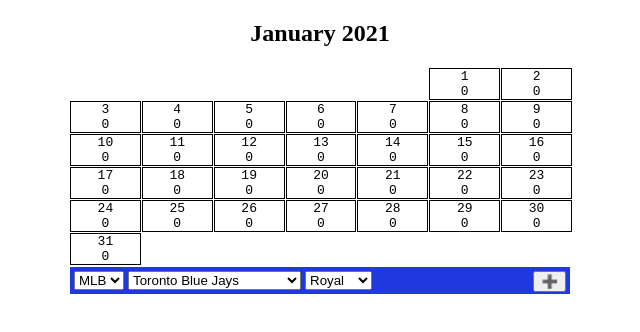
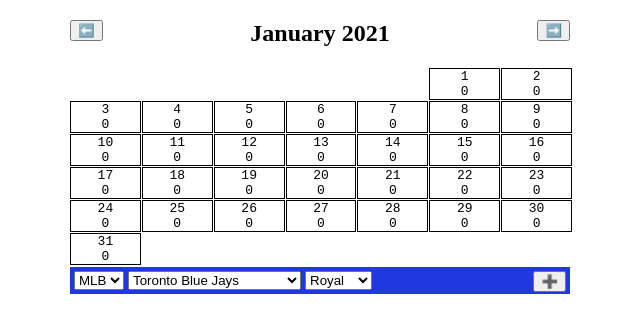
Before and after one commit to jdw1996/sports-schedule, a React (Create React App) app: page / in a window 1280 px wide. Shown: the top 332 px of the page, without its empty margins (320-960 px from the left). Built offline with nearby package versions, Linux system fonts and the light colour scheme.

Commit message:
Allow changing month

```diff
--- a/src/index.css
+++ b/src/index.css
@@ -4,8 +4,14 @@ body {
   text-align: center;
 }
 
-button {
+.next-button,
+.remove-button,
+.add-button {
   float: right;
+}
+
+.previous-button {
+  float: left;
 }
 
 .grid-container {
--- a/src/index.tsx
+++ b/src/index.tsx
@@ -10,6 +10,8 @@ import { LEAGUES, TEAMS } from './teams';
 
 const ADD_SYMBOL = '➕';
 const REMOVE_SYMBOL = '✖️';
+const PREVIOUS_SYMBOL = '⬅️';
+const NEXT_SYMBOL = '➡️';
 
 type FavouriteTeam = {
   league: string;
@@ -60,7 +62,9 @@ function FavouriteTeamCard(props: FavouriteTeamCardProps): JSX.Element {
   return (
     <div className={`favourite-team ${colour}`}>
       <span>{teamName}</span>
-      <button onClick={removeTeam}>{REMOVE_SYMBOL}</button>
+      <button className="remove-button" onClick={removeTeam}>
+        {REMOVE_SYMBOL}
+      </button>
     </div>
   );
 }
@@ -128,6 +132,7 @@ function TeamPicker(props: TeamPickerProps) {
         ))}
       </select>
       <button
+        className="remove-button"
         onClick={() => {
           addToFavourites(pendingLeague, pendingTeam, colour);
         }}
@@ -164,7 +169,33 @@ function App(): JSX.Element {
   return (
     <div className="App">
       <h2>
+        <button
+          className="previous-button"
+          onClick={() => {
+            let newMonth = month - 1;
+            if (newMonth < 0) {
+              setYear((oldYear) => oldYear - 1);
+              newMonth += 12;
+            }
+            setMonth(newMonth);
+          }}
+        >
+          {PREVIOUS_SYMBOL}
+        </button>
         {monthName(month)} {year}
+        <button
+          className="next-button"
+          onClick={() => {
+            let newMonth = month + 1;
+            if (newMonth > 11) {
+              setYear((oldYear) => oldYear + 1);
+              newMonth %= 12;
+            }
+            setMonth(newMonth);
+          }}
+        >
+          {NEXT_SYMBOL}
+        </button>
       </h2>
       <div className="grid-container">
         {days.map((day: Day) => (
```
